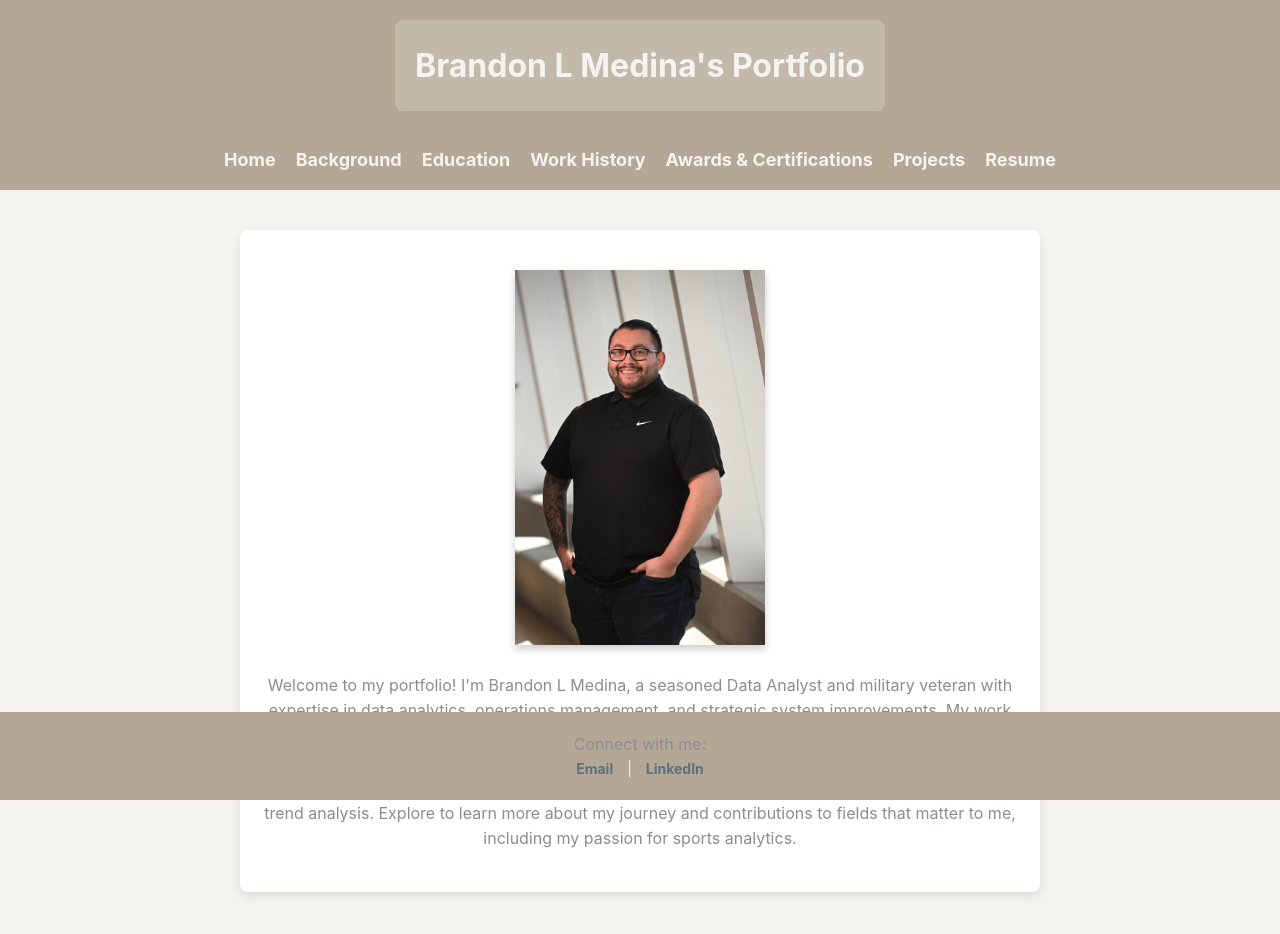
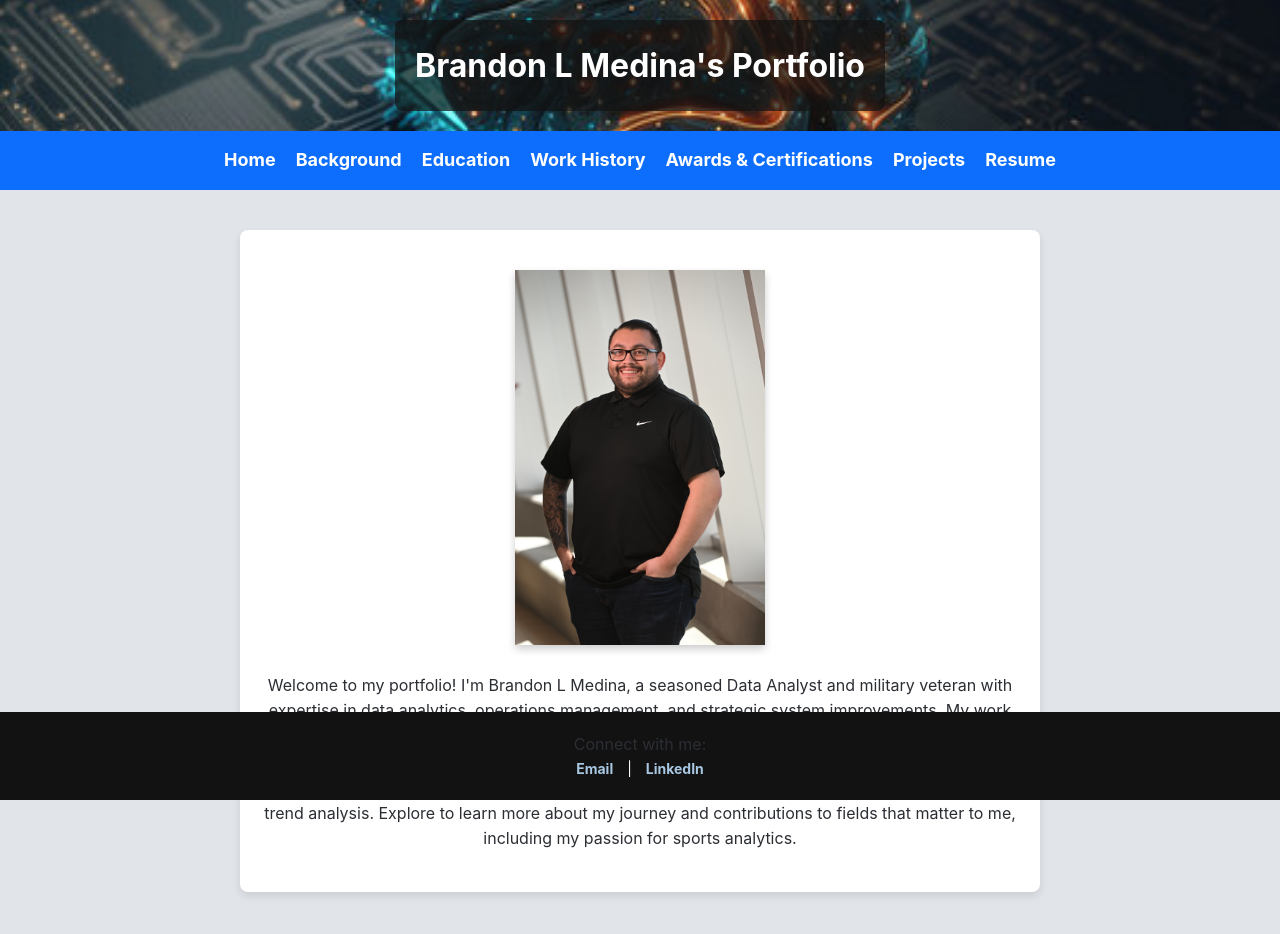
Before and after one commit to Brandon-L-Medina/Brandon-L-Medina.github.io, a plain HTML site: page index.html in a window 1280 px wide. Drawn offline with Linux system fonts and the light colour scheme.

Commit message:
style.css

```diff
--- a/style.css
+++ b/style.css
@@ -8,17 +8,18 @@
 
 /* Body Background */
 body {
-    background-color: #F5F3EF; /* Light Sand */
-    color: #8A8D91; /* Stone Gray for body text */
+    background-color: #E1E5EA; /* Cool Grey */
+    color: #2B2E33; /* Dark Grey for body text */
     line-height: 1.6;
-    padding-top: 0; /* Remove extra space at the top */
+    padding-top: 0;
     padding-bottom: 60px; /* Space for the fixed footer */
 }
 
-/* Header Background */
+/* Header with Background Image */
 .header {
     width: 100%;
-    background-color: #B4A796; /* Warm Taupe */
+    background: url("bg.jpg") no-repeat center center;
+    background-size: cover;
     padding: 20px 0;
     position: sticky;
     top: 0;
@@ -30,8 +31,8 @@ body {
 .header header {
     font-size: 32px;
     font-weight: bold;
-    color: #F5F3EF; /* Light Sand */
-    background-color: rgba(255, 255, 255, 0.2); /* Semi-transparent overlay */
+    color: #FFFFFF; /* White for header text */
+    background-color: rgba(18, 18, 18, 0.7); /* Charcoal Black overlay with slight transparency */
     padding: 20px;
     border-radius: 8px;
     display: inline-block;
@@ -49,11 +50,11 @@ body {
 
 /* Navigation Menu directly below Header */
 nav {
-    background-color: #B4A796; /* Warm Taupe */
+    background-color: #0D6EFD; /* Primary Blue */
     padding: 15px 0;
     text-align: center;
     position: sticky;
-    top: 60px; /* Adjusts to follow after the header */
+    top: 60px; /* Adjusted to follow after the header */
     z-index: 1000;
 }
 
@@ -70,13 +71,13 @@ nav ul li {
 }
 
 nav ul li a {
-    color: #F5F3EF; /* Light Sand text for navigation links */
+    color: #FFFFFF; /* White text for navigation links */
     text-decoration: none; /* No underline by default */
     transition: color 0.3s, text-decoration 0.3s;
 }
 
 nav ul li a:hover {
-    color: #5C7080; /* Dusty Blue Hover Effect */
+    color: #A9C7E3; /* Soft Blue on hover */
     text-decoration: underline; /* Underline only on hover */
 }
 
@@ -87,7 +88,7 @@ nav ul li a:hover {
     padding: 20px;
     background-color: #FFFFFF; /* White for contrast */
     border-radius: 8px;
-    color: #8A8D91; /* Stone Gray text */
+    color: #2B2E33; /* Dark Grey for text */
     box-shadow: 0px 4px 8px rgba(0, 0, 0, 0.1); /* Light shadow for elevation */
 }
 
@@ -99,8 +100,8 @@ nav ul li a:hover {
 
 /* Image Styling for Headshot */
 .content img {
-    width: 250px; /* Adjusted to maintain aspect ratio */
-    height: auto;
+    width: 250px; /* Adjusted size */
+    height: auto; /* Maintains aspect ratio */
     box-shadow: 0px 4px 8px rgba(0, 0, 0, 0.2); /* Subtle shadow around image */
     margin-bottom: 20px;
 }
@@ -111,8 +112,8 @@ nav ul li a:hover {
 
 /* Footer */
 footer {
-    background-color: #B4A796; /* Warm Taupe */
-    color: #F5F3EF; /* Light Sand for text */
+    background-color: #121212; /* Charcoal Black */
+    color: #FFFFFF; /* White text for footer */
     padding: 20px;
     text-align: center;
     width: 100%;
@@ -124,7 +125,7 @@ footer {
 }
 
 footer a {
-    color: #5C7080; /* Dusty Blue for footer links */
+    color: #A9C7E3; /* Soft Blue for footer links */
     text-decoration: none; /* No underline by default */
     margin: 0 10px;
     font-weight: bold;
@@ -132,18 +133,18 @@ footer a {
 }
 
 footer a:hover {
-    color: #484848; /* Charcoal Gray on hover */
+    color: #FFFFFF; /* White on hover for contrast */
     text-decoration: underline; /* Underline on hover */
 }
 
 /* Button Style */
 button,
 a.button {
-    background-color: #5C7080; /* Dusty Blue */
+    background-color: #0D6EFD; /* Primary Blue */
     color: #FFFFFF; /* White text for buttons */
     padding: 10px 20px;
     border: none;
-    border-radius: 20px; /* Rounded/Pill shape */
+    border-radius: 20px; /* Rounded/pill shape */
     font-size: 16px;
     cursor: pointer;
     transition: background-color 0.3s;
@@ -154,38 +155,38 @@ a.button {
 
 button:hover,
 a.button:hover {
-    background-color: #484848; /* Charcoal Gray on hover */
+    background-color: #121212; /* Charcoal Black on hover */
 }
 
 /* Typography */
 h1 {
     font-size: 32px;
     font-weight: bold;
-    color: #484848; /* Charcoal Gray for high contrast */
+    color: #121212; /* Charcoal Black for high contrast */
     margin-bottom: 20px;
 }
 
 h2 {
     font-size: 24px;
     font-weight: bold;
-    color: #484848; /* Charcoal Gray for contrast */
+    color: #121212; /* Charcoal Black for contrast */
     margin-bottom: 15px;
 }
 
 p,
 li {
     font-size: 16px; /* Body text */
-    color: #8A8D91; /* Stone Gray */
+    color: #2B2E33; /* Dark Grey */
 }
 
 /* General Link Styling */
 a {
-    color: #5C7080; /* Dusty Blue */
+    color: #0D6EFD; /* Primary Blue for links */
     text-decoration: none; /* No underline by default */
 }
 
 a:hover {
-    color: #484848; /* Charcoal Gray on hover */
+    color: #121212; /* Charcoal Black on hover */
     text-decoration: underline; /* Underline on hover */
 }
 
```
